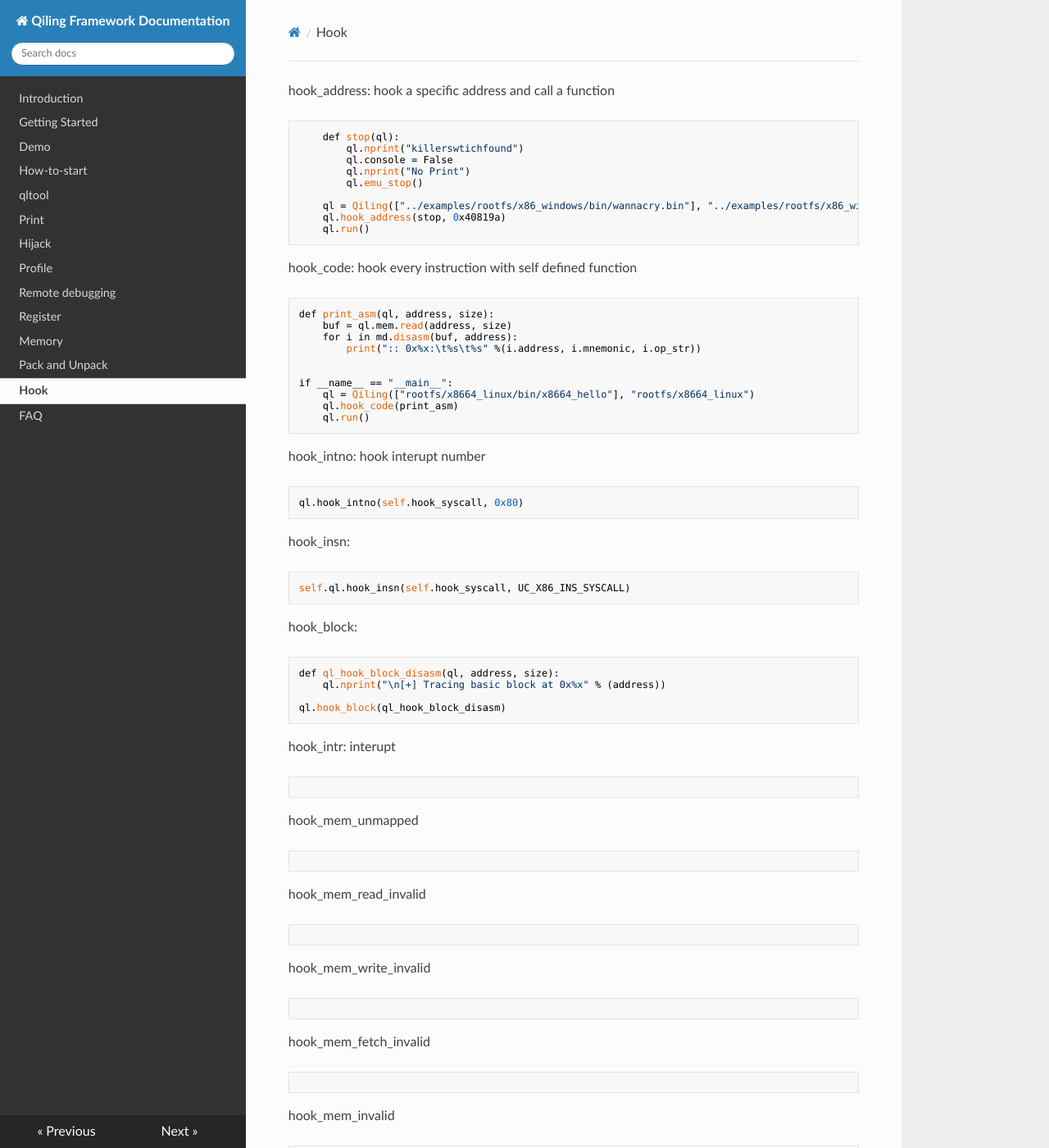
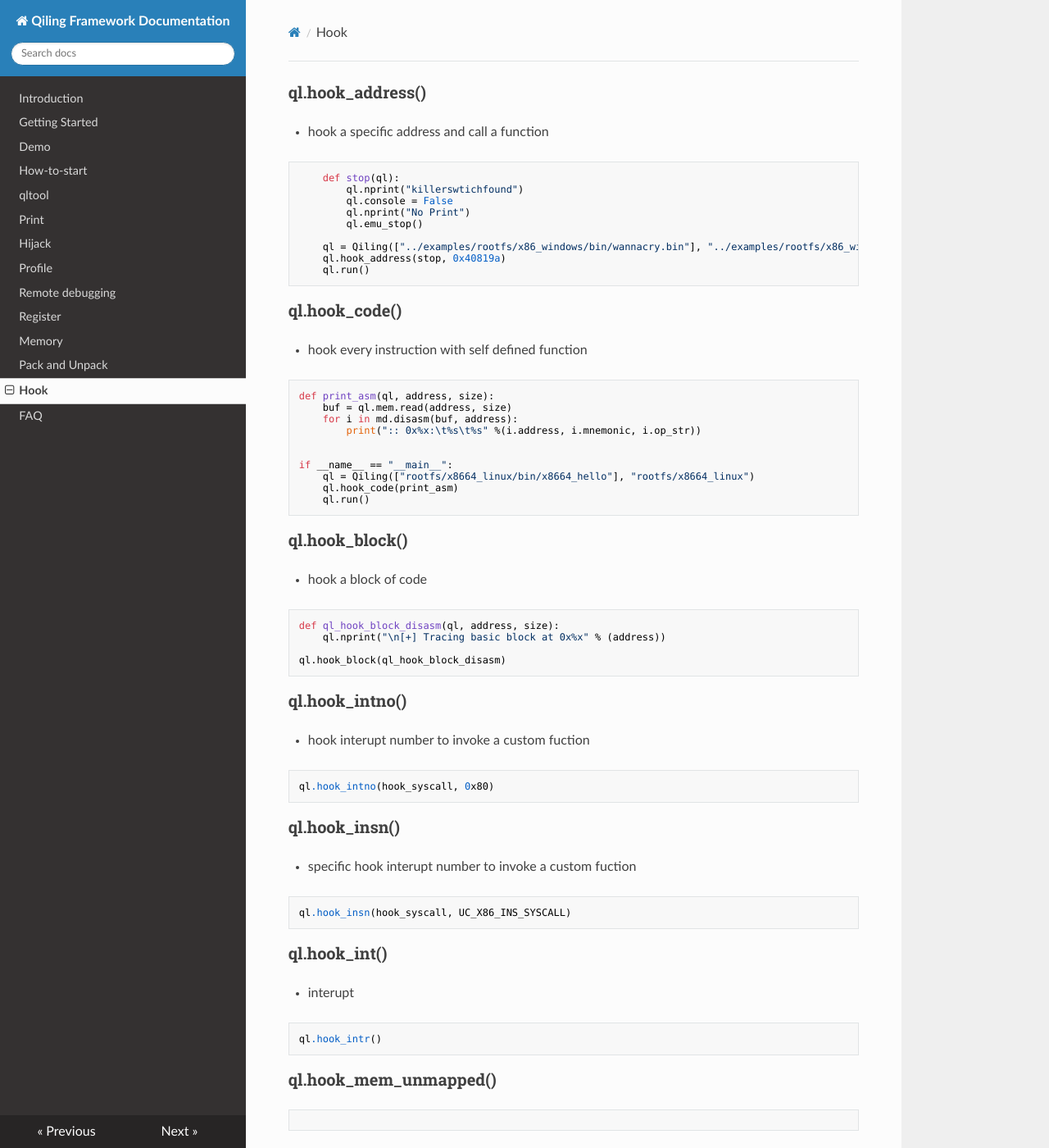
Before and after one commit to qilingframework/rtfd.io, an MkDocs documentation site: the page built from docs/hook.md, in a window 1280 px wide and 1400 px high. Shown: the whole window at 82% size. Built offline with MkDocs 1.6.1, drawn with Linux system fonts in a browser that asks for light colours; nearby versions of some CDN libraries; some of the changed text lies outside the part shown.

````diff
--- a/docs/hook.md
+++ b/docs/hook.md
@@ -2,8 +2,10 @@
 title: Hook
 ---
 
-hook_address: hook a specific address and call a function
-```
+### ql.hook_address()
+
+- hook a specific address and call a function
+```python
     def stop(ql):
         ql.nprint("killerswtichfound")
         ql.console = False
@@ -15,8 +17,10 @@ hook_address: hook a specific address and call a function
     ql.run()
 ```
 
-hook_code: hook every instruction with self defined function
-```
+### ql.hook_code()
+
+- hook every instruction with self defined function
+```python
 def print_asm(ql, address, size):
     buf = ql.mem.read(address, size)
     for i in md.disasm(buf, address):
@@ -29,77 +33,92 @@ if __name__ == "__main__":
     ql.run()
 ```
 
-hook_intno: hook interupt number
-```
-ql.hook_intno(self.hook_syscall, 0x80)
-```
-
-hook_insn:
-```
-self.ql.hook_insn(self.hook_syscall, UC_X86_INS_SYSCALL)
-```
-
-hook_block:
-```
+### ql.hook_block()
+- hook a block of code
+```python
 def ql_hook_block_disasm(ql, address, size):
     ql.nprint("\n[+] Tracing basic block at 0x%x" % (address))
 
 ql.hook_block(ql_hook_block_disasm)
 ```
 
-hook_intr: interupt
+### ql.hook_intno()
+
+- hook interupt number to invoke a custom fuction
+```
+ql.hook_intno(hook_syscall, 0x80)
+```
+
+### ql.hook_insn()
+
+- specific hook interupt number to invoke a custom fuction
+```
+ql.hook_insn(hook_syscall, UC_X86_INS_SYSCALL)
+```
+
+
+### ql.hook_int()
+- interupt
+```
+ql.hook_intr()
+```
+
+### ql.hook_mem_unmapped()
 ```
 ```
 
-hook_mem_unmapped
+### ql.hook_mem_read_invalid()
 ```
 ```
 
-hook_mem_read_invalid
+### ql.hook_mem_write_invalid()
 ```
 ```
 
-hook_mem_write_invalid
+### ql.hook_mem_fetch_invalid()
 ```
 ```
 
-hook_mem_fetch_invalid
+### qll.hook_mem_invalid()
 ```
 ```
 
-hook_mem_invalid
-```
-```
+### ql.hook_mem_read()
 
-hook_mem_read: monitory does of perform memory read on a specific address
-```
+- monitory a process performing memory read on a specific address
+```python
 def _mem_read(ql, addr, size, value):
     print("demo for ql.hook_mem_read")
 
 ql.hook_mem_read(_mem_read, 0xffffdef4)
 ```
 
-hook_mem_write: monitory does of perform memory write on a specific address
-```
+### ql.hook_mem_write()
+
+- monitory a process performing memory write on a specific address
+```python
 def _mem_write(ql, addr, size, value):
     print("demo for ql.hook_mem_read")
 
 ql.hook_mem_write(_mem_write, 0xffffdef4)
 ```
 
-hook_mem_fetch: monitory does of perform memory fetch on a specific address
-```
+### ql.hook_mem_fetch()
+
+- monitory a process performing memory fetch on a specific address
+```python
 def _mem_fetch(ql, addr, size, value):
     print("demo for ql.hook_mem_read")
 
 ql.hook_mem_fetch(_mem_write, 0xffffdef4)
 ```
 
-hook_del
+### ql.hook_del()
 ```
 ```
 
-clear_hooks: clear all hooks
+### ql.clear_hooks()
+- clear all hooks
 ```
 ql.clear_hooks()
 ```
--- a/mkdocs.yml
+++ b/mkdocs.yml
@@ -9,7 +9,7 @@ nav:
 - 'Introduction': 'index.md'
 - 'Getting Started': 'getting_started.md'
 - 'Demo': 'demo.md'
-- 'How-to-start': 'usage.md'
+- 'How-to-start': 'howto.md'
 - 'qltool': 'qltool.md'
 - 'Print': 'print.md'
 - 'Hijack': 'hijack.md'
````
Also changed, not shown: docs/register.md (+22 -24 lines), docs/howto.md (renamed from docs/usage.md).
